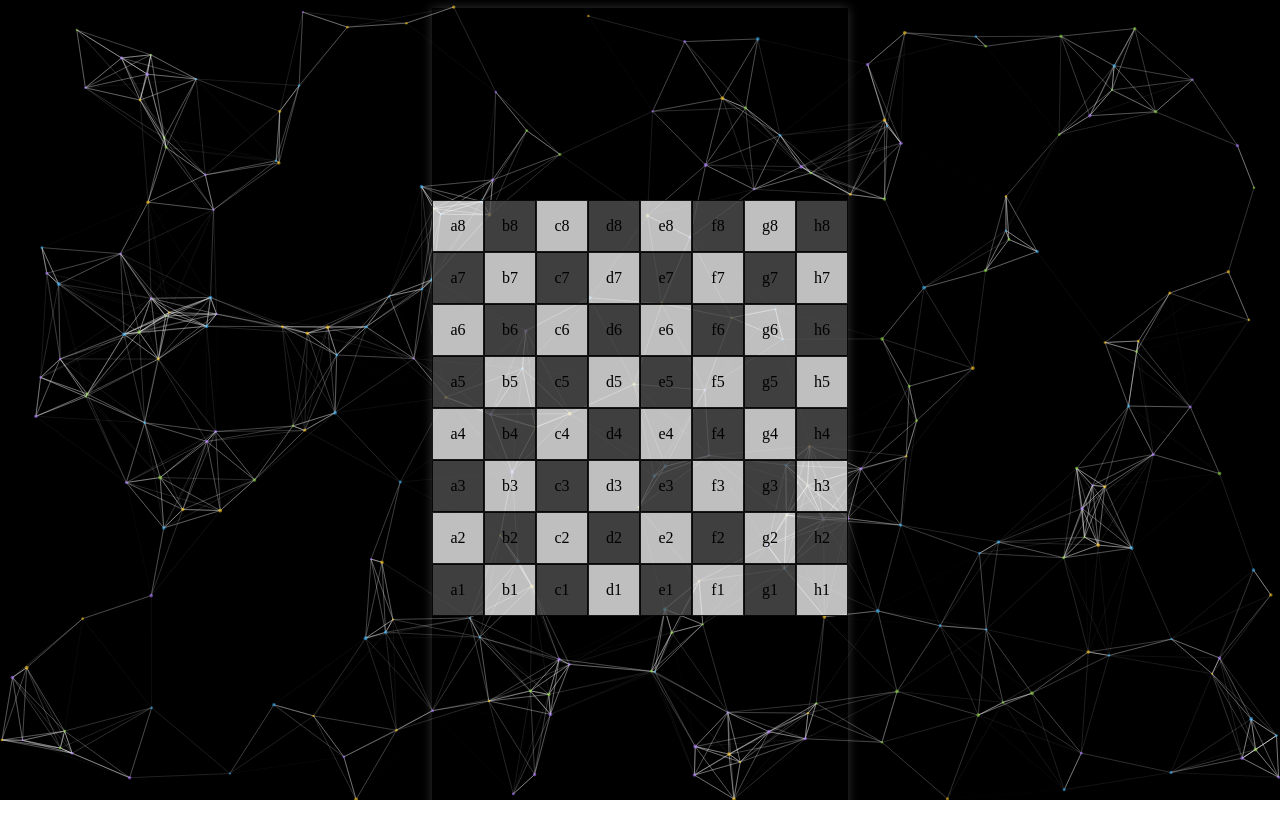
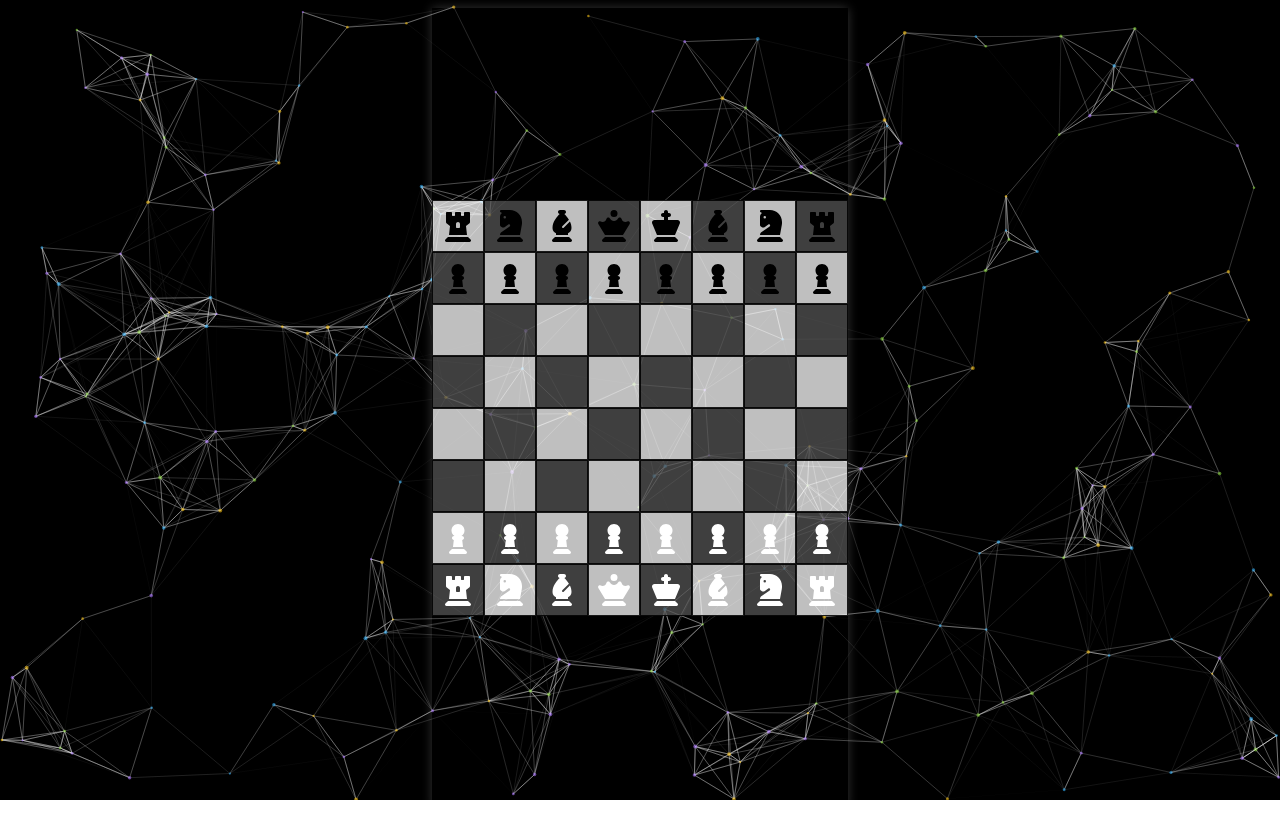
Before and after one commit to Amodias/chessgame, a React (Create React App) app in the folder client/: page / in a window 1280 px wide. Built offline with nearby package versions, Linux system fonts and the light colour scheme; the HTML template or start-up script is replaced by a standard one.

Commit message:
adding chess.js

```diff
--- a/client/package.json
+++ b/client/package.json
@@ -12,6 +12,7 @@
     "@testing-library/jest-dom": "^5.16.5",
     "@testing-library/react": "^13.4.0",
     "@testing-library/user-event": "^13.5.0",
+    "chess.js": "^1.0.0-beta.6",
     "react": "^18.2.0",
     "react-dom": "^18.2.0",
     "react-particles": "^2.11.0",
--- a/client/src/components/chessboard/index.js
+++ b/client/src/components/chessboard/index.js
@@ -1,28 +1,94 @@
-import React from 'react';
-import { ChessboardRow ,ChessboardContainer ,ChessboardSquare } from './styles';
+import React , {useState} from 'react';
+import { ChessboardRow, ChessboardContainer, ChessboardSquare } from './styles';
 import Pawn from '../pawns/pawn';
+import Knight from '../pawns/knight';
+import Bishop from '../pawns/bishop';
+import King from '../pawns/king';
+import Queen from '../pawns/queen';
+import Rook from '../pawns/rook';
+import { Chess } from 'chess.js';
+import { movePawn } from '../../services/pawn-actions';
+
+
+
 const ChessBoard = () => {
+  const [chess] = useState(new Chess());
+
+  const pawnComponents = {
+  a1: { component: Rook, color: 'white' },
+  b1: { component: Knight, color: 'white' },
+  c1: { component: Bishop, color: 'white' },
+  d1: { component: Queen, color: 'white' },
+  e1: { component: King, color: 'white' },
+  f1: { component: Bishop, color: 'white' },
+  g1: { component: Knight, color: 'white' },
+  h1: { component: Rook, color: 'white' },
+  a2: { component: Pawn, color: 'white' },
+  b2: { component: Pawn, color: 'white' },
+  c2: { component: Pawn, color: 'white' },
+  d2: { component: Pawn, color: 'white' },
+  e2: { component: Pawn, color: 'white' },
+  f2: { component: Pawn, color: 'white' },
+  g2: { component: Pawn, color: 'white' },
+  h2: { component: Pawn, color: 'white' },
+  a7: { component: Pawn, color: 'black' },
+  b7: { component: Pawn, color: 'black' },
+  c7: { component: Pawn, color: 'black' },
+  d7: { component: Pawn, color: 'black' },
+  e7: { component: Pawn, color: 'black' },
+  f7: { component: Pawn, color: 'black' },
+  g7: { component: Pawn, color: 'black' },
+  h7: { component: Pawn, color: 'black' },
+  a8: { component: Rook, color: 'black' },
+  b8: { component: Knight, color: 'black' },
+  c8: { component: Bishop, color: 'black' },
+  d8: { component: Queen, color: 'black' },
+  e8: { component: King, color: 'black' },
+  f8: { component: Bishop, color: 'black' },
+  g8: { component: Knight, color: 'black' },
+  h8: { component: Rook, color: 'black' },
+};
+
+
+
 const renderChessboard = () => {
   const rows = ['8', '7', '6', '5', '4', '3', '2', '1'];
   const columns = ['a', 'b', 'c', 'd', 'e', 'f', 'g', 'h'];
-
   return rows.map((row, rowIndex) => (
     <ChessboardRow key={row}>
-        {columns.map((column, columnIndex) => (
+      {columns.map((column, columnIndex) => {
+        const position = `${column}${row}`;
+        const pawnComponent = pawnComponents[position];
+        const PawnComponent = pawnComponent ? pawnComponent.component : null;
+        const color = pawnComponent ? pawnComponent.color : null;
+        const handleMove = (from, to) => {
+          const pawnComponent = pawnComponents[from];
+          const pawnType = pawnComponent ? pawnComponent.component.name : null;
+
+          if (pawnType) {
+            console.log(`Pawn type: ${pawnType}`);
+            const possibleMoves = chess.moves({ square: from });
+            console.log(`Possible moves for ${pawnType} at ${from}:`, possibleMoves);
+          }
+          // movePawn(chess, from, to);
+        };
+        return (
           <ChessboardSquare
             key={column + row}
             sx={{
               backgroundColor:
                 (rowIndex + columnIndex) % 2 === 0 ? 'rgba(255, 255, 255, 0.75)' : 'rgba(84, 84, 84, 0.75)',
             }}
+             onClick={() => handleMove(position, 'e4')}
           >
-            {`${column}${row}`}
-
+            {PawnComponent && <PawnComponent color={color} />}
           </ChessboardSquare>
-        ))}
+        );
+      })}
     </ChessboardRow>
   ));
 };
+
 
   return <ChessboardContainer>{renderChessboard()}</ChessboardContainer>;
 };
--- a/client/src/components/pawns/bishop.js
+++ b/client/src/components/pawns/bishop.js
@@ -2,8 +2,9 @@ import React from 'react';
 import { FontAwesomeIcon } from '@fortawesome/react-fontawesome';
 import { faChessBishop } from '@fortawesome/free-solid-svg-icons';
 
-const Bishop = () => {
-  return <FontAwesomeIcon icon={faChessBishop} style={{ fontSize: '2rem' }} />;
+const Bishop = ({ color }) => {
+    const pawnColor = color === 'white' ? '#FFF' : '#000';
+  return <FontAwesomeIcon icon={faChessBishop} style={{ fontSize: '2rem'  ,color: pawnColor }} />;
 };
 
 export default Bishop;
--- a/client/src/components/pawns/king.js
+++ b/client/src/components/pawns/king.js
@@ -2,8 +2,9 @@ import React from 'react';
 import { FontAwesomeIcon } from '@fortawesome/react-fontawesome';
 import { faChessKing } from '@fortawesome/free-solid-svg-icons';
 
-const King = () => {
-  return <FontAwesomeIcon icon={faChessKing} style={{ fontSize: '2rem' }} />;
+const King = ({ color }) => {
+    const pawnColor = color === 'white' ? '#FFF' : '#000';
+  return <FontAwesomeIcon icon={faChessKing} style={{ fontSize: '2rem'   ,color: pawnColor }} />;
 };
 
 export default King;
--- a/client/src/components/pawns/knight.js
+++ b/client/src/components/pawns/knight.js
@@ -2,8 +2,9 @@ import React from 'react';
 import { FontAwesomeIcon } from '@fortawesome/react-fontawesome';
 import { faChessKnight } from '@fortawesome/free-solid-svg-icons';
 
-const Knight = () => {
-  return <FontAwesomeIcon icon={faChessKnight} style={{ fontSize: '2rem' }} />;
+const Knight = ({ color }) => {
+    const pawnColor = color === 'white' ? '#FFF' : '#000';
+  return <FontAwesomeIcon icon={faChessKnight} style={{ fontSize: '2rem'   ,color: pawnColor }} />;
 };
 
 export default Knight;
--- a/client/src/components/pawns/pawn.js
+++ b/client/src/components/pawns/pawn.js
@@ -2,8 +2,10 @@ import React from 'react';
 import { FontAwesomeIcon } from '@fortawesome/react-fontawesome';
 import { faChessPawn } from '@fortawesome/free-solid-svg-icons';
 
-const Pawn = () => {
-  return <FontAwesomeIcon icon={faChessPawn} style={{ fontSize: '2rem' }} />;
-};
+const Pawn = ({ color }) => {
+    const pawnColor = color === 'white' ? '#FFF' : '#000'; // Set the color based on the prop
+
+    return <FontAwesomeIcon icon={faChessPawn} style={{ fontSize: '2rem', color: pawnColor }} />;
+  };
 
 export default Pawn;
--- a/client/src/components/pawns/queen.js
+++ b/client/src/components/pawns/queen.js
@@ -2,8 +2,9 @@ import React from 'react';
 import { FontAwesomeIcon } from '@fortawesome/react-fontawesome';
 import { faChessQueen } from '@fortawesome/free-solid-svg-icons';
 
-const Queen = () => {
-  return <FontAwesomeIcon icon={faChessQueen} style={{ fontSize: '2rem' }} />;
+const Queen = ({ color }) => {
+    const pawnColor = color === 'white' ? '#FFF' : '#000';
+  return <FontAwesomeIcon icon={faChessQueen} style={{ fontSize: '2rem'   ,color: pawnColor }} />;
 };
 
 export default Queen;
--- a/client/src/components/pawns/rook.js
+++ b/client/src/components/pawns/rook.js
@@ -2,8 +2,9 @@ import React from 'react';
 import { FontAwesomeIcon } from '@fortawesome/react-fontawesome';
 import { faChessRook } from '@fortawesome/free-solid-svg-icons';
 
-const Rook = () => {
-  return <FontAwesomeIcon icon={faChessRook} style={{ fontSize: '2rem' }} />;
+const Rook = ({ color }) => {
+    const pawnColor = color === 'white' ? '#FFF' : '#000';
+  return <FontAwesomeIcon icon={faChessRook} style={{ fontSize: '2rem'   ,color: pawnColor }} />;
 };
 
 export default Rook;
--- /dev/null
+++ b/client/src/services/pawn-actions/index.js
@@ -0,0 +1,10 @@
+
+export const movePawn = (chess, from, to) => {
+    console.log(chess);
+    const move = chess.move({ from, to });
+    if (move) {
+      console.log('Valid move');
+    } else {
+      console.log('Invalid move');
+    }
+  };
```
Also changed, not shown: 2 other files (tests, documents, lock files or other folders). Lines whose indentation alone changed are shown as unchanged.
